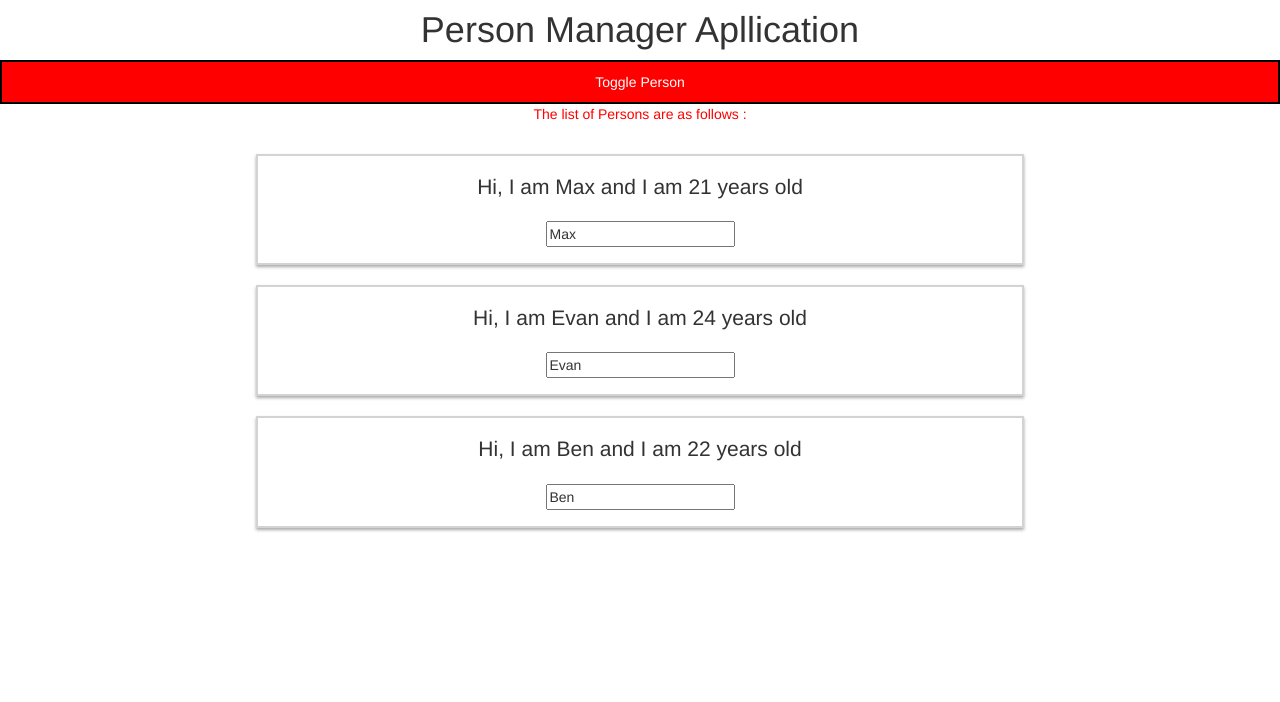
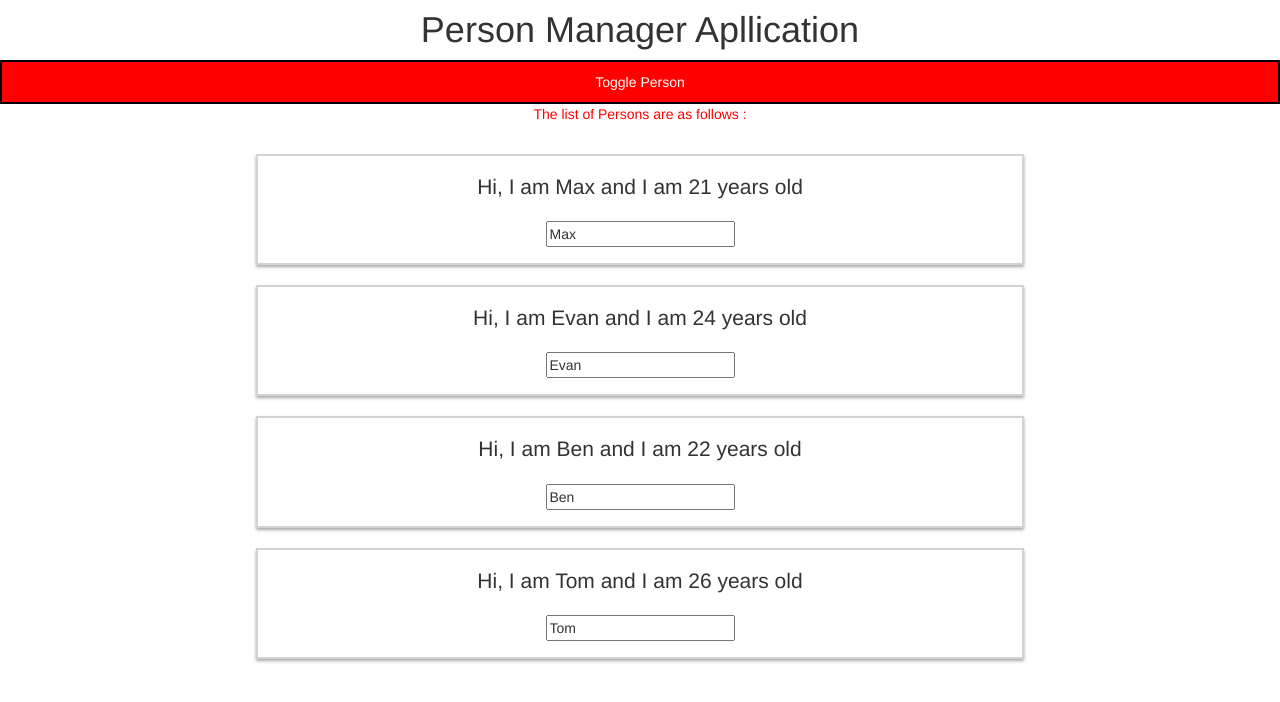
Before and after one commit to arunkudiyal/tfa-fed, a React (Create React App) app: page / in a window 1280 px wide. Both pictures are taken after a click on the button "Toggle Person". Shown: the top 702 px of the page. Built offline with nearby package versions, Linux system fonts and the light colour scheme.

Commit message:
useEffect in Presentational Components

```diff
--- a/src/components/Persons/Person/Person.js
+++ b/src/components/Persons/Person/Person.js
@@ -1,11 +1,32 @@
-import React from 'react'
+import React, { useEffect } from 'react'
 
-const Person = ({ name, age, click, changed }) => {
+const Person = (props) => {
+    useEffect(() => {
+        console.log('[Person.js] useEffect')
+
+        // HttpRequest / SideEffects
+        setTimeout(() => {
+            alert('Saved the data to the DB!')
+        }, 1000)
+
+        // Perform something when the component is unmounted
+        return () => {
+            console.log('[Person.js] Clean-Up Process by useEffect...')
+        }
+    }, [props.name])
+
+    useEffect(() => {
+        console.log('[Person.js] 2nd useEffect')
+        return () => {
+            console.log('[Person.js] Clean-Up Process by 2nd useEffect...')
+        }
+    })
+
     console.log(`[Person.js] rendering...`);
     return (
         <div className="Person">
-            <p onClick={click} className="lead">Hi, I am {name} and I am {age} years old</p>
-            <input type="text" placeholder="Enter the name" onChange={changed} value={name} />
+            <p onClick={props.click} className="lead">Hi, I am {props.name} and I am {props.age} years old</p>
+            <input type="text" placeholder="Enter the name" onChange={props.changed} value={props.name} />
         </div>
     )
 }
--- a/src/components/Persons/Persons.js
+++ b/src/components/Persons/Persons.js
@@ -1,16 +1,57 @@
+import { Component } from "react";
 import Person from "./Person/Person"
 
-const Persons = (props) => {
-    console.log(`[Person.js] rendering...`);
-    return(
-        props.persons.map((person, index) => {
+class Persons extends Component {
+    // constructor(props) {
+    //     super(props)
+    //     console.log(`[Persons.js] constructor, Props = ${this.props}`);
+
+    //     // Declare the state
+    //     this.state = {
+    //         dummyText: 'Some Dummy State'
+    //     }
+    // }
+
+    static getDerivedStateFromProps(props, state) {
+        console.log('[Persons.js] getDerivedStateFromProps')
+        return state
+    }
+
+    shouldComponentUpdate(nextProps, nextState) {
+        console.log(nextProps)
+        if(nextProps.persons[0].name === 'Max'){
+            return false;
+        } else {
+            return true;
+        }
+    }
+
+    getSnapshotBeforeUpdate(prevProps, prevState) {
+        console.log('[Persons.js] getSnapshotBeforeUpdate')
+        return { message: 'Snapshot Recorded!' }
+    }
+
+    // It does not take any parametr by default, but if you record a snapshot, then you should pass prevProps, prevState and the snapshot to the hook
+    componentDidUpdate(prevProps, prevState, snapshot) {
+        console.log('[Persons.js] componentDidUpdate')
+        console.log(snapshot)
+    }
+
+    componentWillUnmount() {
+        console.log('[Persons.js] componentWillUnmount')
+    }
+
+    render() {
+        console.log(`[Person.js] rendering...`);
+        return this.props.persons.map((person, index) => {
             return <Person
-                click={ () => props.clicked(index) }
+                click={ () => this.props.clicked(index) }
                 name={person.name}
                 age={person.age}
-                changed={ (event) =>props.changed(event, person.id) }
+                changed={ (event) => this.props.changed(event, person.id) }
                 key={person.id} />
         })
-    )
+    }
 }
+
 export default Persons
--- a/src/container/App.js
+++ b/src/container/App.js
@@ -18,7 +18,8 @@ class App extends Component {
     persons: [
       {id:'person_1', name: 'Max', age: '21'},
       {id:'person_2', name: 'Evan', age: '24'},
-      {id:'person_3', name: 'Ben', age: '22'}
+      {id:'person_3', name: 'Ben', age: '22'},
+      {id:'person_4', name: 'Tom', age: '26'}
     ],
     otherState: 'Some other State',
     showPerson: false
@@ -29,8 +30,13 @@ class App extends Component {
     return state
   }
 
+  shouldComponentUpdate(nextProps, nextState) {
+    console.log('[App.js] shouldComponentUpdate')
+    return true
+  }
+
   componentDidMount() {
-      console.log(`[App.js] componentDidMount`);
+    console.log(`[App.js] componentDidMount`);
   }
 
   // Methods - Functionalities
```
